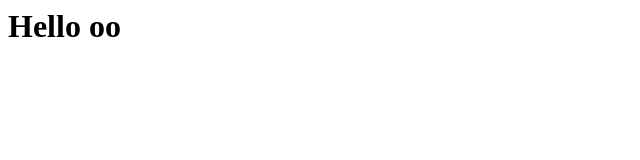
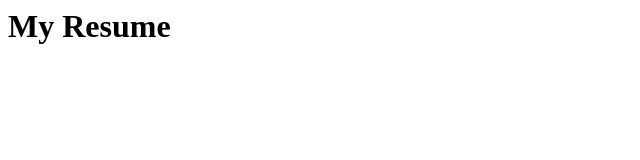
Before and after one commit to lovudsharma/lovudsharma.github.io, a plain HTML site: page index.html in a window 1280 px wide. Shown: the whole page, without its empty margins (0-640 px from the left). Drawn offline with Linux system fonts and the light colour scheme.

Commit message:
Update index.html

```diff
--- a/index.html
+++ b/index.html
@@ -1 +1 @@
-<h1>Hello oo</h1>
+<h1>My Resume</h1>
```
